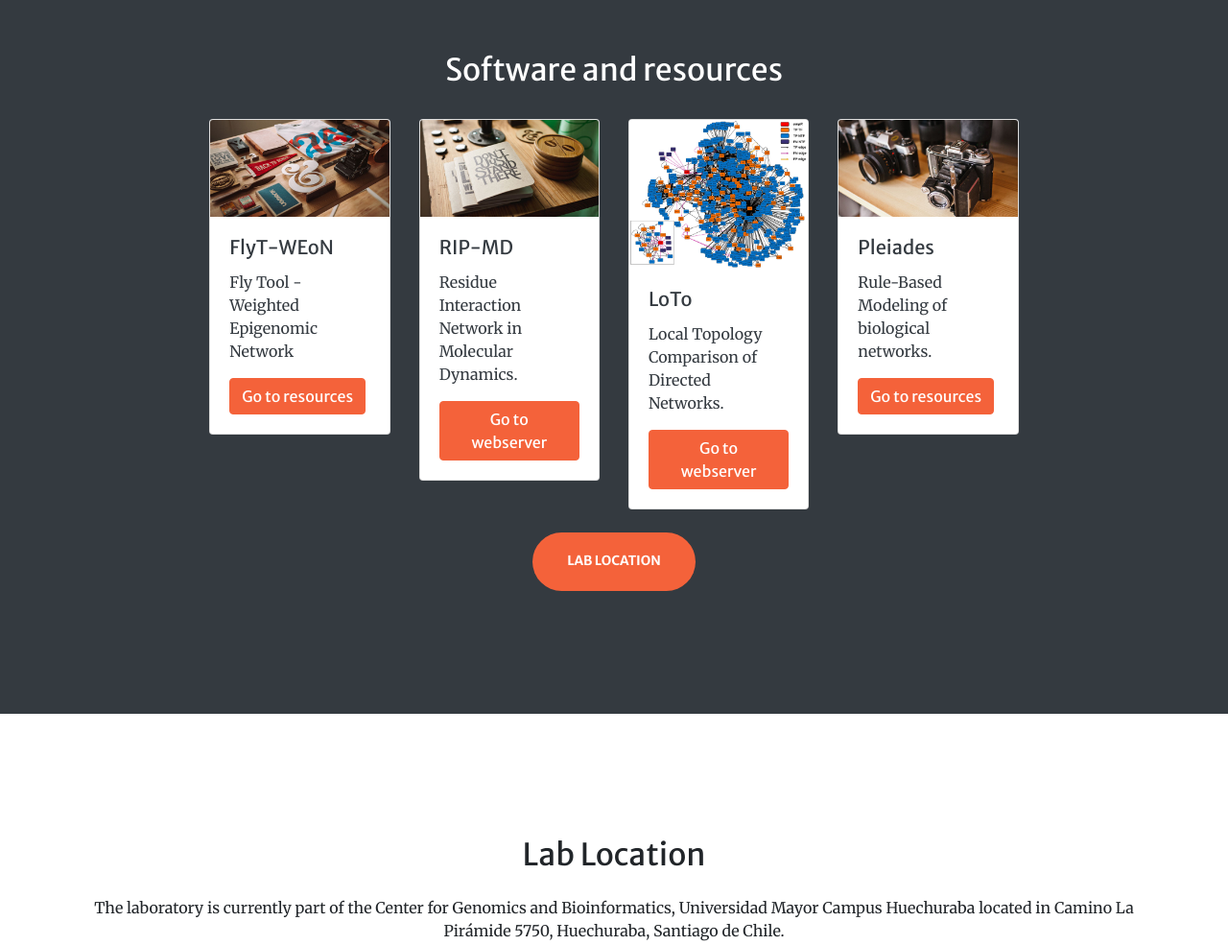
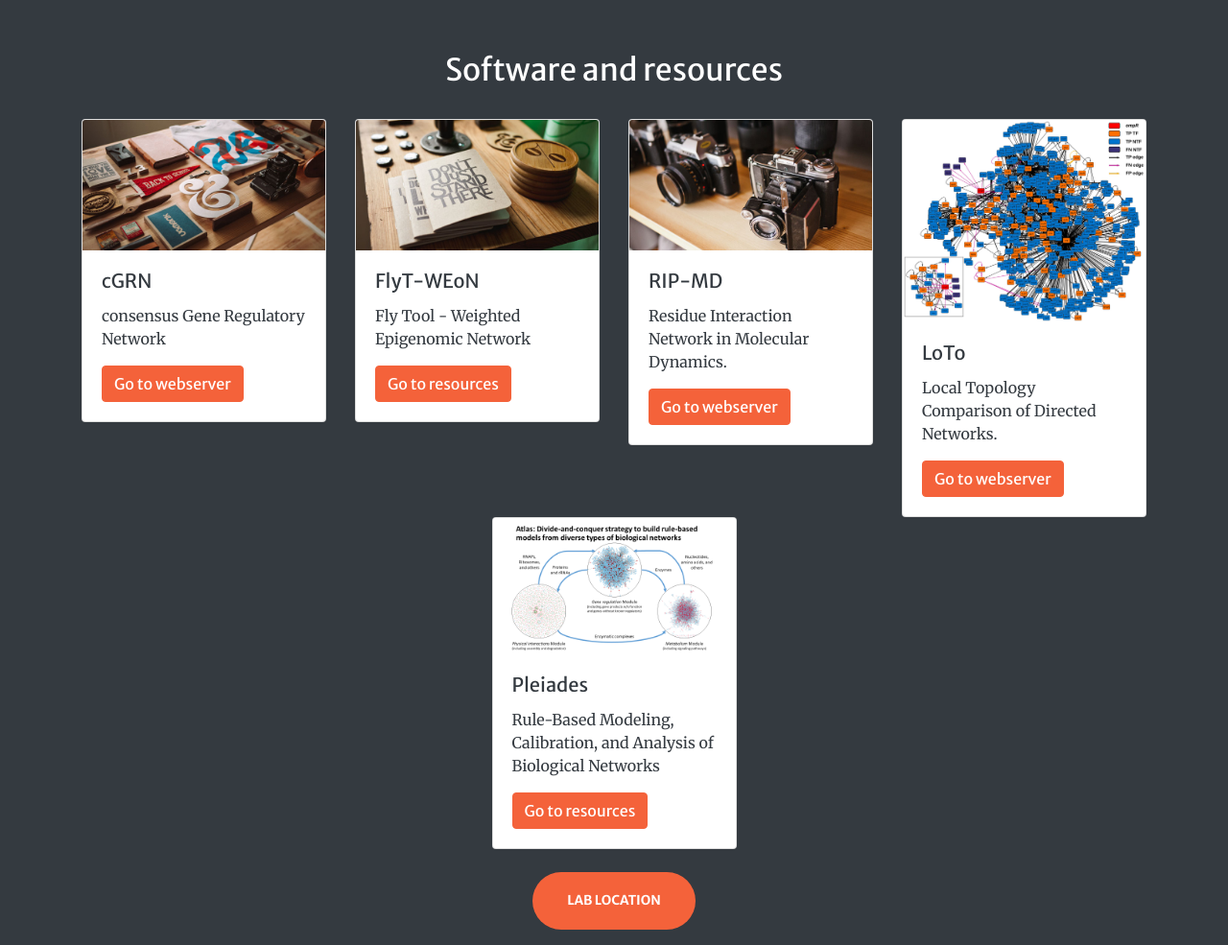
Before and after one commit to networkbiolab/networkbiolab.github.io, a plain HTML site: page index.html in a window 1280 px wide. Shown: the part 1520-2505 px from the top of the page at 96% size. Drawn offline with nearby package versions, Linux system fonts and the light colour scheme.

Commit message:
software update

```diff
--- a/index.html
+++ b/index.html
@@ -88,12 +88,22 @@
 						<br>
 					</div>
 				</div>
+
+				<div class="row justify-content-center">
+					<div class="col-lg-3">
+						<div class="card" style="">
+							<img src="assets/img/portfolio/fullsize/1.jpg" class="card-img-top" alt="">
+							<div class="card-body text-dark">
+								<h5 class="card-title">cGRN</h5>
+								<p class="card-text">consensus Gene Regulatory Network</p>
+								<a href="http://190.153.178.171/nbl/cGRN.html" class="btn btn-primary">Go to webserver</a>
+							</div>
+						</div>
 					</div>
 
-			<div class="row justify-content-center">
-				<div class="col-sm-2">
+					<div class="col-lg-3">
 						<div class="card" style="">
-						<img src="img/portfolio/fullsize/1.jpg" class="card-img-top" alt="">
+							<img src="assets/img/portfolio/fullsize/2.jpg" class="card-img-top" alt="">
 							<div class="card-body text-dark">
 								<h5 class="card-title">FlyT-WEoN</h5>
 								<p class="card-text">Fly Tool - Weighted Epigenomic Network</p>
@@ -102,9 +112,9 @@
 						</div>
 					</div>
 
-				<div class="col-sm-2">
+					<div class="col-lg-3">
 						<div class="card" style="">
-						<img src="img/portfolio/fullsize/2.jpg" class="card-img-top" alt="">
+							<img src="assets/img/portfolio/fullsize/3.jpg" class="card-img-top" alt="">
 							<div class="card-body text-dark">
 								<h5 class="card-title">RIP-MD</h5>
 								<p class="card-text">Residue Interaction Network in Molecular Dynamics.</p>
@@ -113,7 +123,7 @@
 						</div>
 					</div>
 
-				<div class="col-sm-2">
+					<div class="col-lg-3">
 						<div class="card" style="">
 							<img src="img/loto.jpg" class="card-img-top" alt="">
 							<div class="card-body text-dark">
@@ -124,12 +134,12 @@
 						</div>
 					</div>
 
-				<div class="col-sm-2">
+					<div class="col-lg-3">
 						<div class="card" style="">
-						<img src="img/portfolio/fullsize/3.jpg" class="card-img-top" alt="">
+							<img src="img/pleiades.jpg" class="card-img-top" alt="">
 							<div class="card-body text-dark">
 								<h5 class="card-title">Pleiades</h5>
-							<p class="card-text">Rule-Based Modeling of biological networks.</p>
+								<p class="card-text">Rule-Based Modeling, Calibration, and Analysis of Biological Networks</p>
 								<a href="https://pleaides.readthedocs.io/" class="btn btn-primary">Go to resources</a>
 							</div>
 						</div>
@@ -140,6 +150,7 @@
 				<div class="row justify-content-center">
 					<div class="col-lg-8 text-center">
 						<a class="btn btn-primary btn-xl js-scroll-trigger" href="#location">Lab location</a>
+					</div>
 				</div>
 			</div>
 		</section>
```
Also changed, not shown: img/1bg-masthead.jpg (deleted), img/glyphicons-halflings-white.png (deleted), img/glyphicons-halflings.png (deleted), img/pleiades.jpg (added), img/portfolio/fullsize/1.jpg (deleted), img/portfolio/fullsize/2.jpg (deleted), img/portfolio/fullsize/3.jpg (deleted), img/portfolio/fullsize/4.jpg (deleted), img/portfolio/fullsize/5.jpg (deleted), img/portfolio/fullsize/6.jpg (deleted), img/portfolio/thumbnails/1.jpg (deleted), img/portfolio/thumbnails/2.jpg (deleted), img/portfolio/thumbnails/3.jpg (deleted), img/portfolio/thumbnails/4.jpg (deleted), 2 more files, 1 other file. Lines whose indentation alone changed are shown as unchanged.
